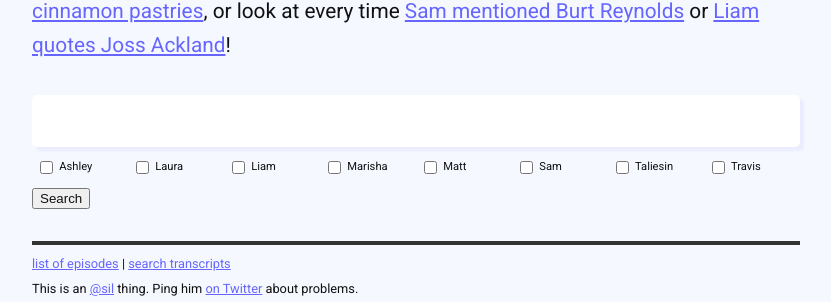
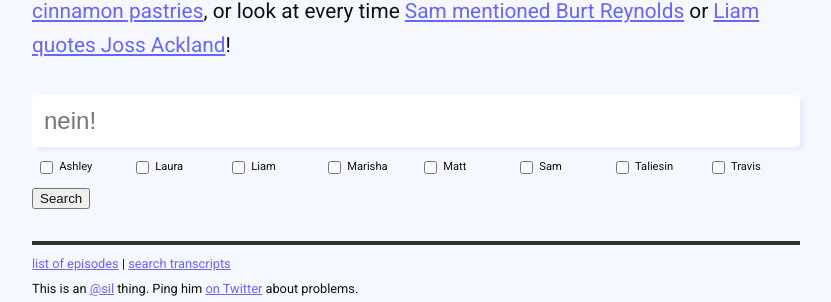
Before and after one commit to stuartlangridge/crtrsrch, a PHP site: page / in a window 1280 px wide. Shown: the part 316-618 px from the top of the page, without its empty margins (224-1055 px from the left). Run offline with PHP 8.4, Linux system fonts and the light colour scheme; some web fonts are replaced.

Commit message:
add placeholder

```diff
--- a/index.php
+++ b/index.php
@@ -27,7 +27,7 @@
     if (isset($_GET["q"])) {
         echo htmlspecialchars($_GET["q"], ENT_QUOTES);
     }
-    ?>">
+    ?>" placeholder="nein!">
     <ul>
         <li><label><input type="checkbox" name="ASHLEY"
         <?php
```
